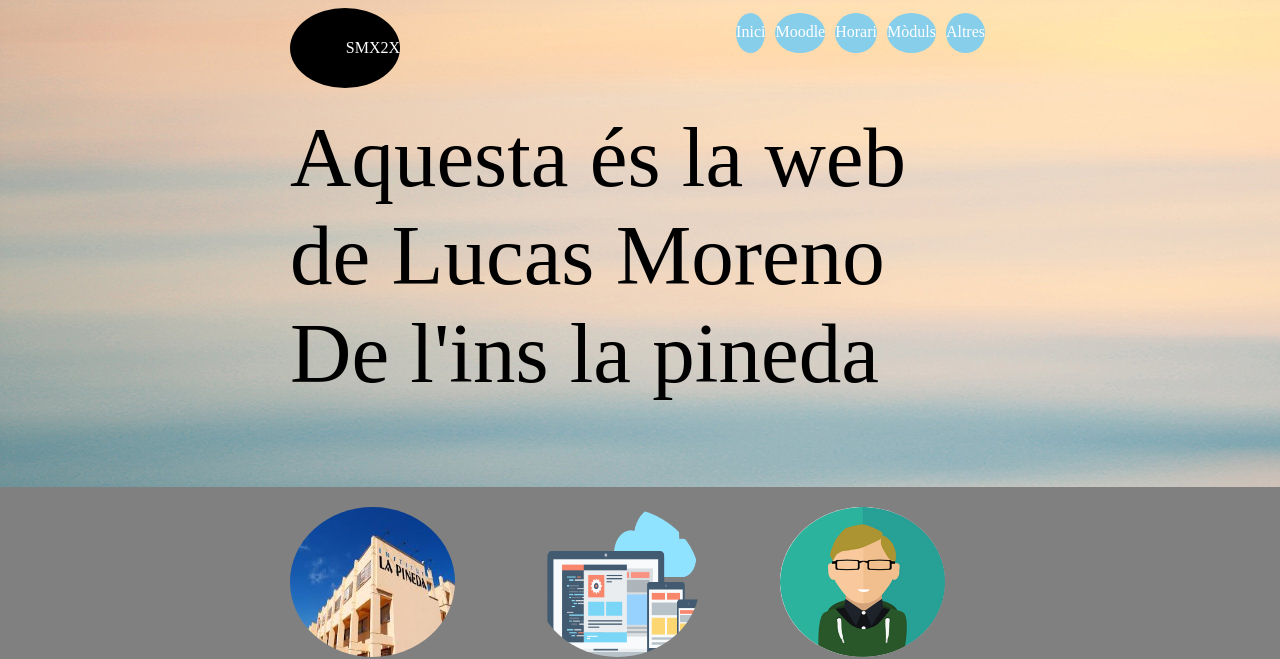
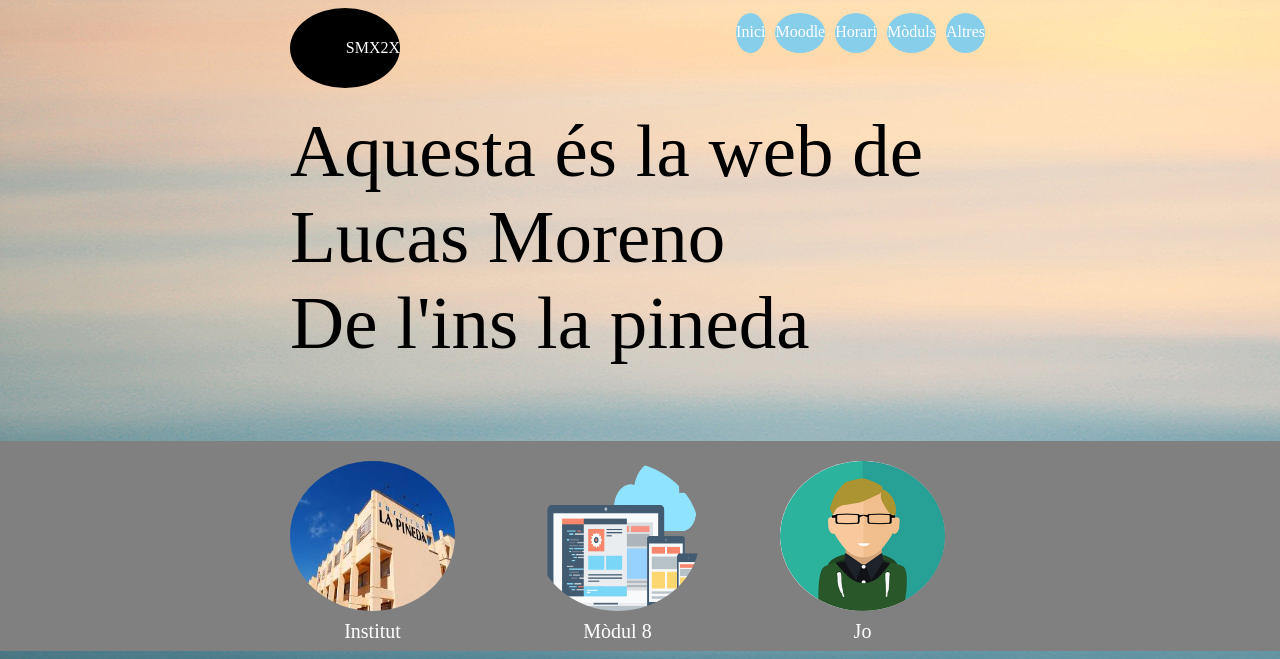
Before and after one commit to LucasMoMe/M8UF5, a plain HTML site: page M8UF5-CSS/M8UF5AC32-lmoreno/M8UF5AC32_lmoreno.htm in a window 1280 px wide. Shown: the top 659 px of the page. Drawn offline with Linux system fonts and the light colour scheme.

Commit message:
Add files via upload

```diff
--- a/M8UF5-CSS/M8UF5AC32-lmoreno/css/styles.css
+++ b/M8UF5-CSS/M8UF5AC32-lmoreno/css/styles.css
@@ -33,7 +33,7 @@ ul{
     border-radius: 50%;
 }
 .titol{
-    font-size: 85px;
+    font-size: 75px;
     text-align: left;
     color: black;
 }
```
